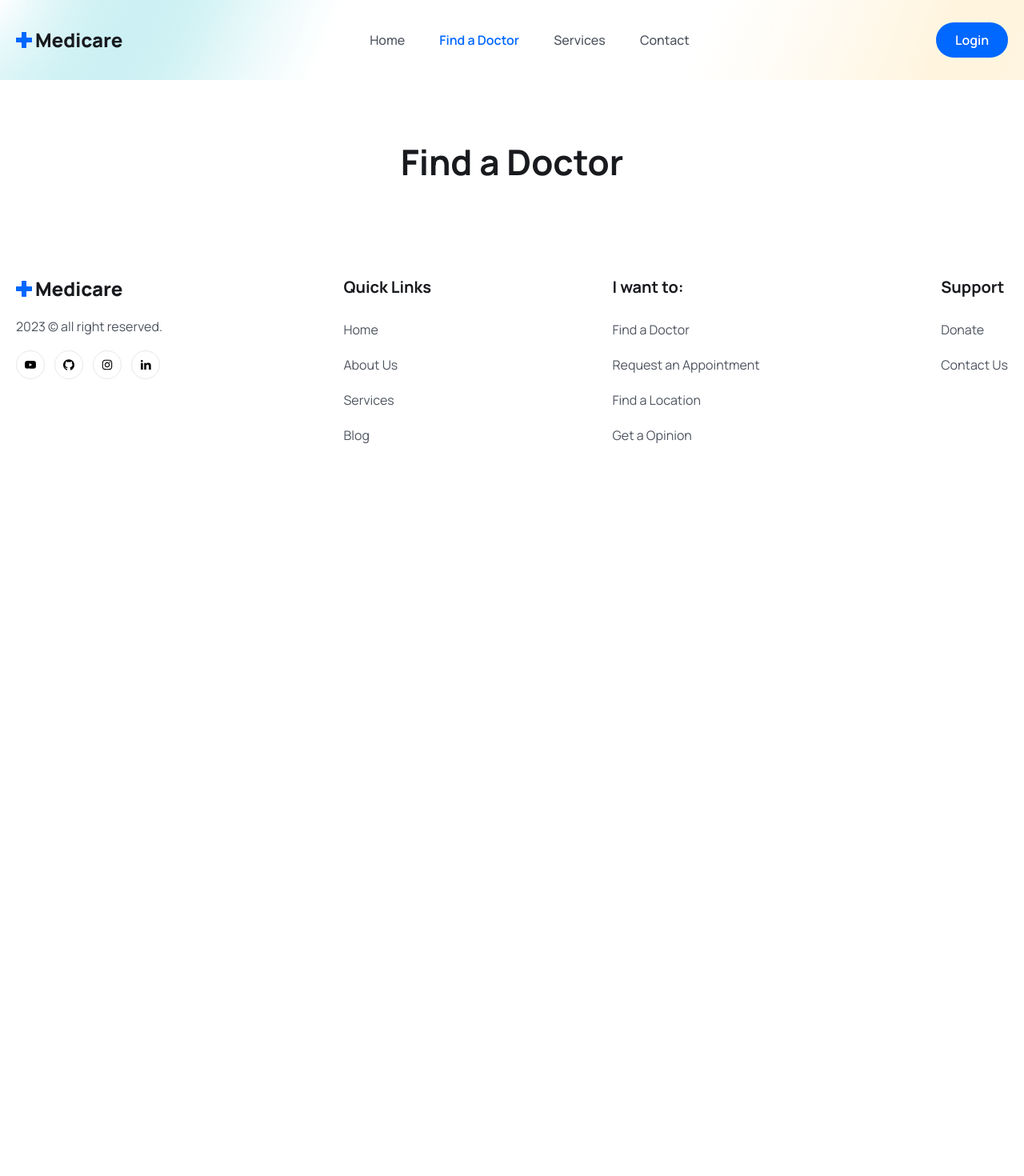
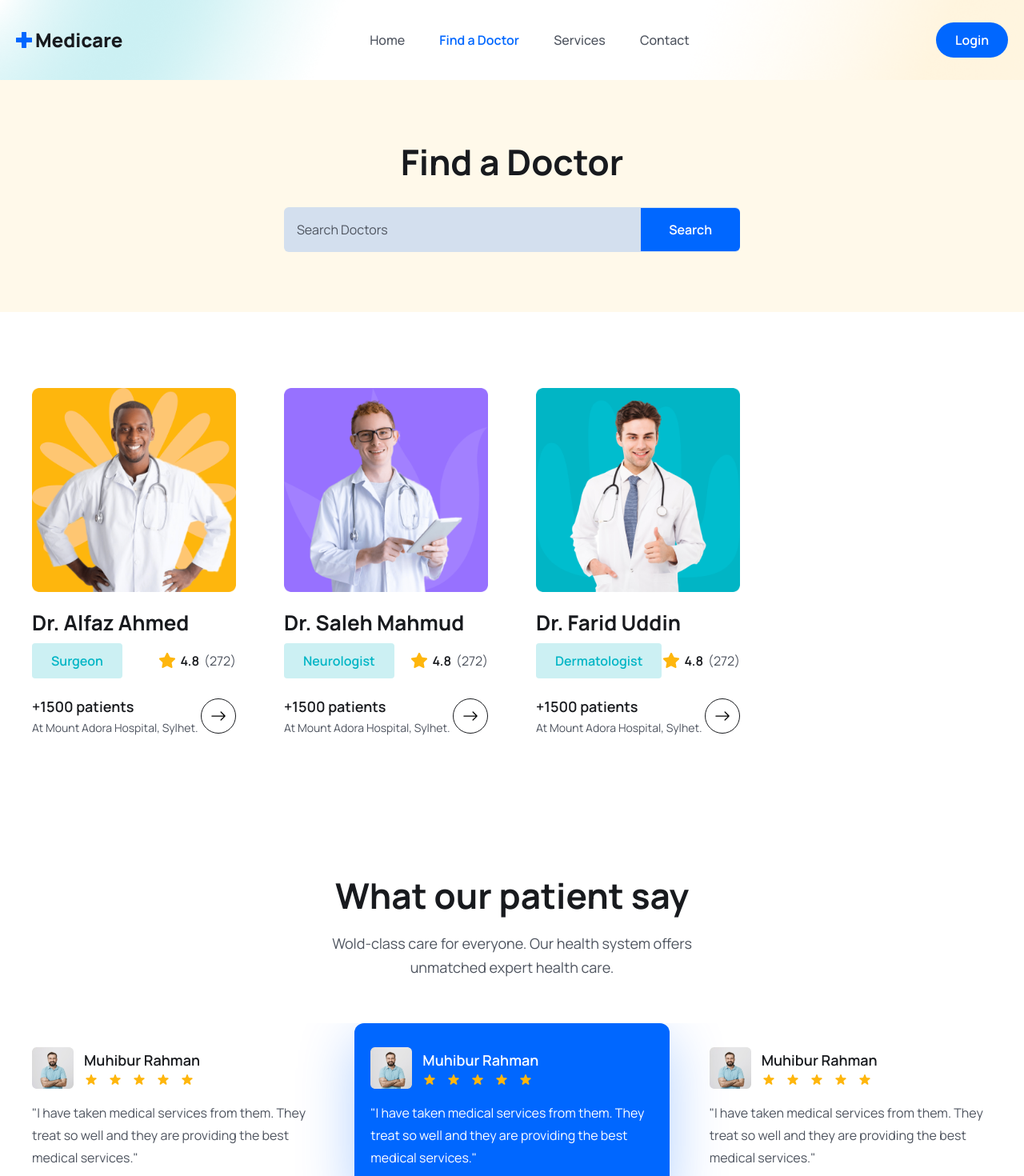
Before and after one commit to MirandaMG20/medicare_booking, a React (Vite) app in the folder frontend/: page /doctors in a window 1280 px wide. Shown: the top 1470 px of the page at 80% size. Before the commit the page ends 800 px from the top, so only its background shows below. Built offline with nearby package versions, Linux system fonts and the light colour scheme.

Commit message:
Doctor Details

```diff
--- a/frontend/src/pages/Doctors/DoctorDetails.jsx
+++ b/frontend/src/pages/Doctors/DoctorDetails.jsx
@@ -1,8 +1,36 @@
 import React from 'react'
+import doctorImg from '../../assets/images/doctor-img02.png'
+import starIcon from '../../assets/images/Star.png'
 
 const DoctorDetails = () => {
   return (
-    <div>DoctorDetails</div>
+    <section>
+      <div className="max-w-[1170px] px-5 mx-auto">
+        <div className="grid md:grid-cols-3 gap-[50px]">
+          <div className="md:col-span-2">
+            <div className="flex items-center gap-5">
+              <figure className='max-w-[200px] max-h-[200px]'>
+                <img src={doctorImg} alt="" className='w-full' />
+              </figure>
+
+              <div>
+                <span className='bg-[#ccf0f3] text-irisBlueColor py-1 px-6 lg:py-2 lg:px-6 text-[12px] leading-4 lg:text-[16px] lg:leading-7 font-semibold rounded'>
+                  Surgeon
+                </span>
+                <h3 className='text-headingColor text-[22px] leading-9 mt-3 font-bold'>
+                  Muhibur Rahman
+                </h3>
+                <div className="flex items-center gap-[6px]">
+                  <span className="flex items-center gap-[6px] text-[14px] leading-5 lg:text-[16px] lg:leading-7 font-semibold text-headingColor">
+                    <img src={starIcon} alt="" /> 4.8
+                  </span>
+                </div>
+              </div>
+            </div>
+          </div>
+        </div>
+      </div>
+    </section>
   )
 }
 
--- a/frontend/src/pages/Doctors/Doctors.jsx
+++ b/frontend/src/pages/Doctors/Doctors.jsx
@@ -1,13 +1,45 @@
 import React from 'react'
 import DoctorCard from '../../components/Doctors/DoctorCard'
 import { doctors } from '../../assets/data/doctors'
+import Testimonial from '../../components/Testimonial/Testimonial'
 
 const Doctors = () => {
   return (
     <>
-      <section className='bg[#fff9ea]'>
-        <div className='container text-center'>
+      <section className="bg-[#fff9ea]">
+        <div className="container text-center">
           <h2 className="heading">Find a Doctor</h2>
+          <div className="max-w-[570px] mt-[30px] mx-auto bg-[#0066ff2c] rounded-md flex items-center justify-between">
+            <input
+              type="search"
+              placeholder="Search Doctors"
+              className="py-4 pl-4 pr-2 bg-transparent w-full focus:outline-none cursor-pointer placeholder:text-textColor" />
+            <button className="btn mt-0 rounded-[0px] rounded-r-md">
+              Search
+            </button>
+          </div>
+        </div>
+      </section>
+
+      <section>
+        <div className="container">
+          <div className='grid grid-cols-1 sm:grid-cols-2md:grid-cols-3 lg:grid-cols-4 gap-5'>
+            {doctors.map((doctor) => (
+              <DoctorCard key={doctor.id} doctor={doctor} />
+            ))}
+          </div>
+        </div>
+      </section>
+
+      <section>
+        <div className='container'>
+          <div className="xl:w-[470px] mx-auto">
+            <h2 className="heading text-center">What our patient say</h2>
+            <p className="text__para text-center">
+              Wold-class care for everyone. Our health system offers unmatched expert health care.
+            </p>
+          </div>
+          <Testimonial />
         </div>
       </section>
     </>
```
